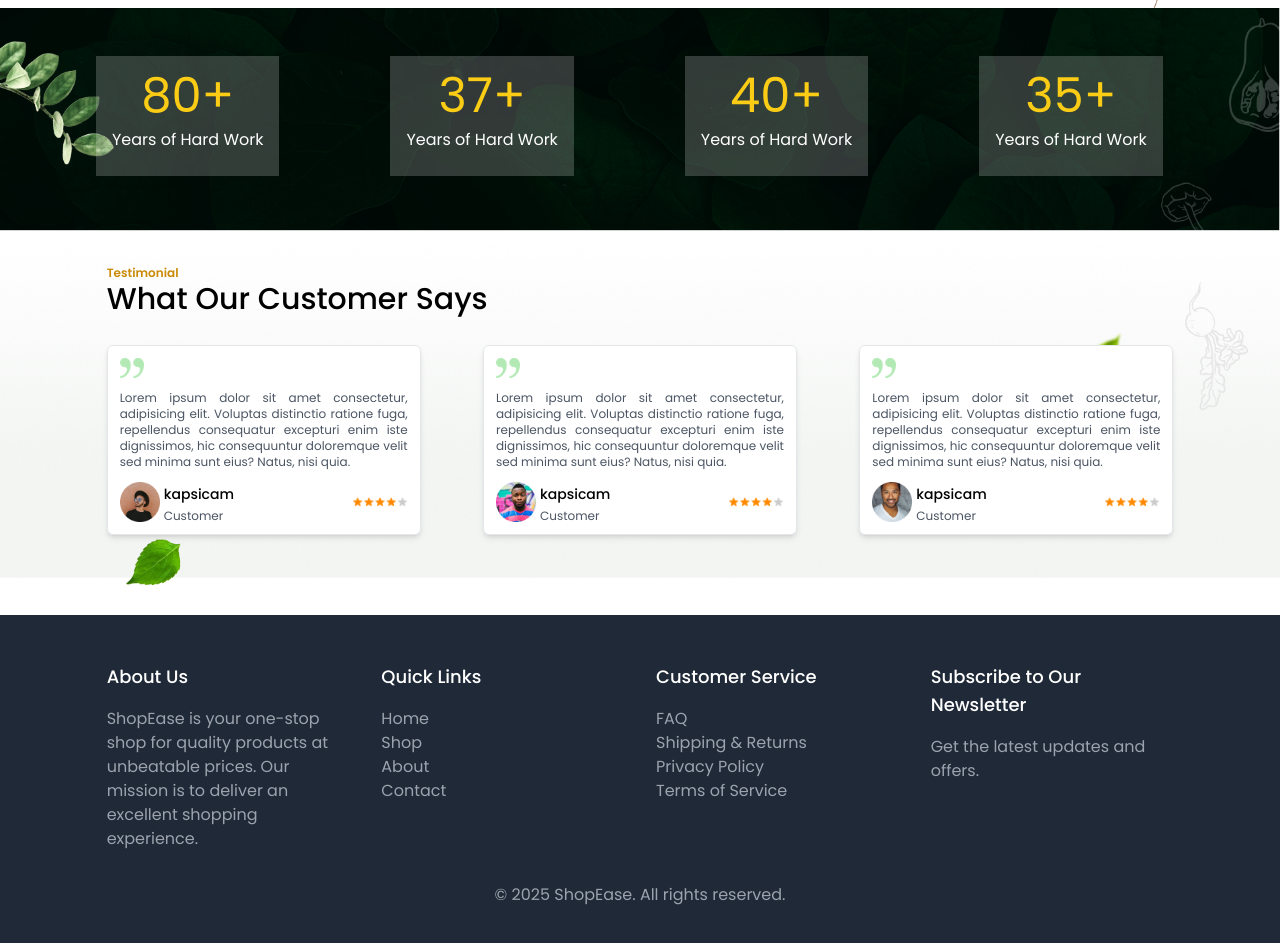
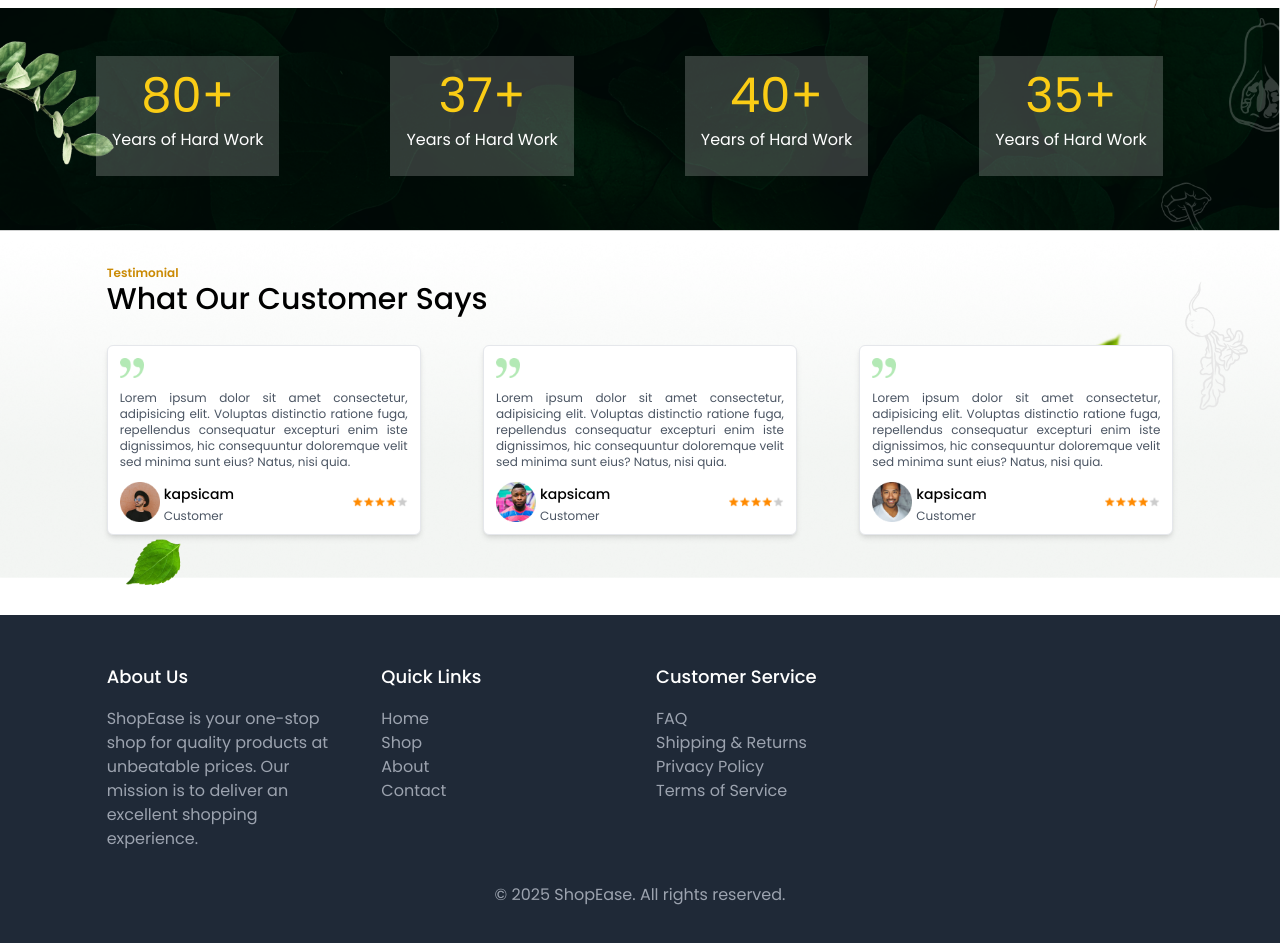
Before and after one commit to bharatroy4D/fruit-shopify, a plain HTML site: page index.html in a window 1280 px wide. Shown: the part 1616-2559 px from the top of the page. Drawn offline with nearby package versions, Linux system fonts and the light colour scheme.

Commit message:
footer section of latter submition div remove

```diff
--- a/index.html
+++ b/index.html
@@ -391,12 +391,6 @@
                         <li><a href="#" class="text-gray-400 hover:text-white">Terms of Service</a></li>
                     </ul>
                 </div>
-                <!-- Newsletter Section -->
-                <div>
-                    <h4 class="text-lg font-medium mb-4">Subscribe to Our Newsletter</h4>
-                    <p class="text-gray-400 mb-4">Get the latest updates and offers.</p>
-
-                </div>
             </div>
             <div class="text-center text-gray-400 mt-8">
                 <p>&copy; 2025 ShopEase. All rights reserved.</p>
```
Also changed, not shown: 2 other files.
